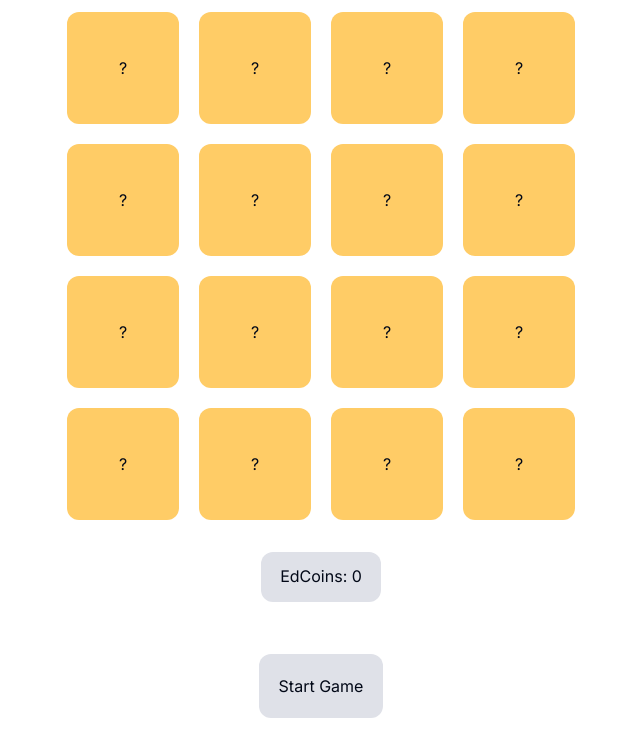
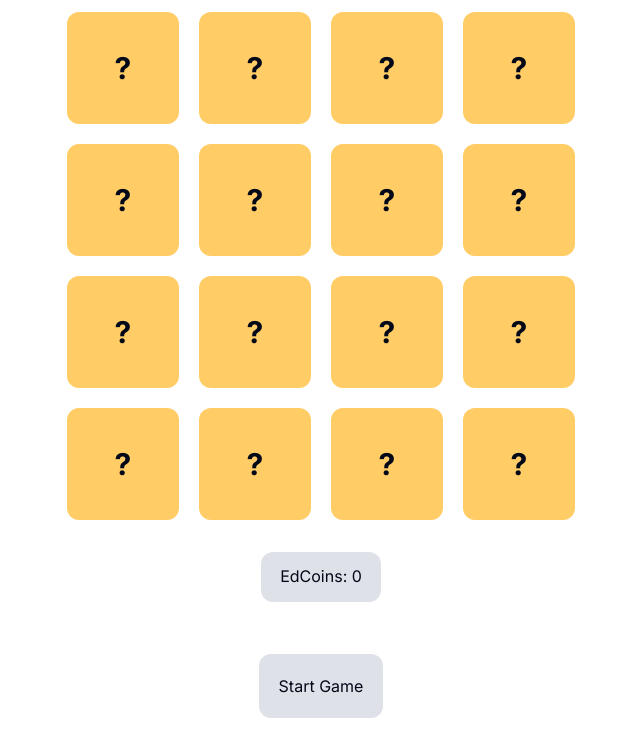
Before and after one commit to gharatkaushal05/Memory-Game, a Next.js app: page / in a window 1280 px wide. Shown: the top 756 px of the page, without its empty margins (319-959 px from the left). Built offline with nearby package versions, Linux system fonts and the light colour scheme.

Commit message:
added the animation for card flip

```diff
--- a/components/MemoryGame.tsx
+++ b/components/MemoryGame.tsx
@@ -1,6 +1,7 @@
 "use client";
 import Image from "next/image";
 import { useEffect, useState } from "react";
+import { motion } from "framer-motion";
 
 const generateDeck = () => {
   const memoryCards = [
@@ -22,29 +23,28 @@ export default function MemoryGame() {
   const [flipped, setFlipped] = useState<number[]>([]);
   const [solved, setSolved] = useState<number[]>([]);
   const [score, setScore] = useState<number>(0);
-  const [visible, setVisible] = useState<boolean>(false); // Initial visibility set to false
-  const [gameStarted, setGameStarted] = useState<boolean>(false); // State for game started
-  const [countdown, setCountdown] = useState<number>(5); // Countdown timer for visibility
+  const [visible, setVisible] = useState<boolean>(false);
+  const [gameStarted, setGameStarted] = useState<boolean>(false);
+  const [countdown, setCountdown] = useState<number>(5);
 
   // Effect to toggle visibility and countdown after 5 seconds when gameStarted is true
   useEffect(() => {
     if (gameStarted && visible) {
       const visibilityTimer = setTimeout(() => {
         setVisible(false);
-        setCountdown(5); // Reset countdown after visibility ends
+        setCountdown(5);
       }, 5000);
 
       const countdownInterval = setInterval(() => {
-        setCountdown((prev) => prev - 1); // Update countdown every second
+        setCountdown((prev) => prev - 1);
       }, 1000);
 
-      // Clean up timers on component unmount or visibility change
       return () => {
         clearTimeout(visibilityTimer);
         clearInterval(countdownInterval);
       };
     }
-  }, [gameStarted, visible]); // Run effect when gameStarted or visible changes
+  }, [gameStarted, visible]);
 
   useEffect(() => {
     const checkForMatch = () => {
@@ -71,8 +71,8 @@ export default function MemoryGame() {
   };
 
   const handleStart = () => {
-    setGameStarted(true); // Start the game
-    setVisible(true); // Show cards initially
+    setGameStarted(true);
+    setVisible(true);
   };
 
   const gameOver = solved.length === cards.length;
@@ -82,8 +82,8 @@ export default function MemoryGame() {
     setFlipped([]);
     setSolved([]);
     setScore(0);
-    setVisible(false); // Reset visibility state
-    setGameStarted(false); // Reset game started state
+    setVisible(false);
+    setGameStarted(false);
   };
 
   return (
@@ -91,14 +91,25 @@ export default function MemoryGame() {
       {gameOver && <h2>You WON! Congrats!</h2>}
       <div className="grid grid-cols-4 gap-5 mt-3">
         {cards.map((card, index) => (
-          <div
-            className={`bg-customYellow w-28 h-28 flex justify-center items-center cursor-pointer transition-transform duration-300  rounded-xl${
-              flipped.includes(index) || solved.includes(index) || visible
-                ? "rotate-360"
-                : ""
-            }`}
+          <motion.div
+            className="bg-customYellow w-28 h-28 flex justify-center items-center cursor-pointer rounded-xl relative"
             key={index}
             onClick={() => handleClick(index)}
+            initial={{ rotateY: 0 }}
+            animate={
+              flipped.includes(index) || solved.includes(index) || visible
+                ? { rotateY: 180 }
+                : { rotateY: 0 }
+            }
+            transition={{ duration: 0.6 }}
+            style={{
+              perspective: "1000px",
+              transformStyle: "preserve-3d",
+            }}
+          >
+            <div
+              className="absolute w-full h-full flex items-center justify-center backface-hidden"
+              style={{ backfaceVisibility: "hidden" }}
             >
               {flipped.includes(index) || solved.includes(index) || visible ? (
                 <Image
@@ -108,9 +119,28 @@ export default function MemoryGame() {
                   alt="Memory Card"
                 />
               ) : (
-              "?"
+                <span className="text-3xl font-bold">?</span>
               )}
             </div>
+            <div
+              className="absolute w-full h-full flex items-center justify-center"
+              style={{
+                backfaceVisibility: "hidden",
+                transform: "rotateY(180deg)",
+              }}
+            >
+              {flipped.includes(index) || solved.includes(index) || visible ? (
+                <Image
+                  src={`/memory-cards/${card}.png`}
+                  width={100}
+                  height={100}
+                  alt="Memory Card"
+                />
+              ) : (
+                <span className="text-3xl font-bold">?</span>
+              )}
+            </div>
+          </motion.div>
         ))}
       </div>
       {visible && (
```
Lines whose indentation alone changed are shown as unchanged.
